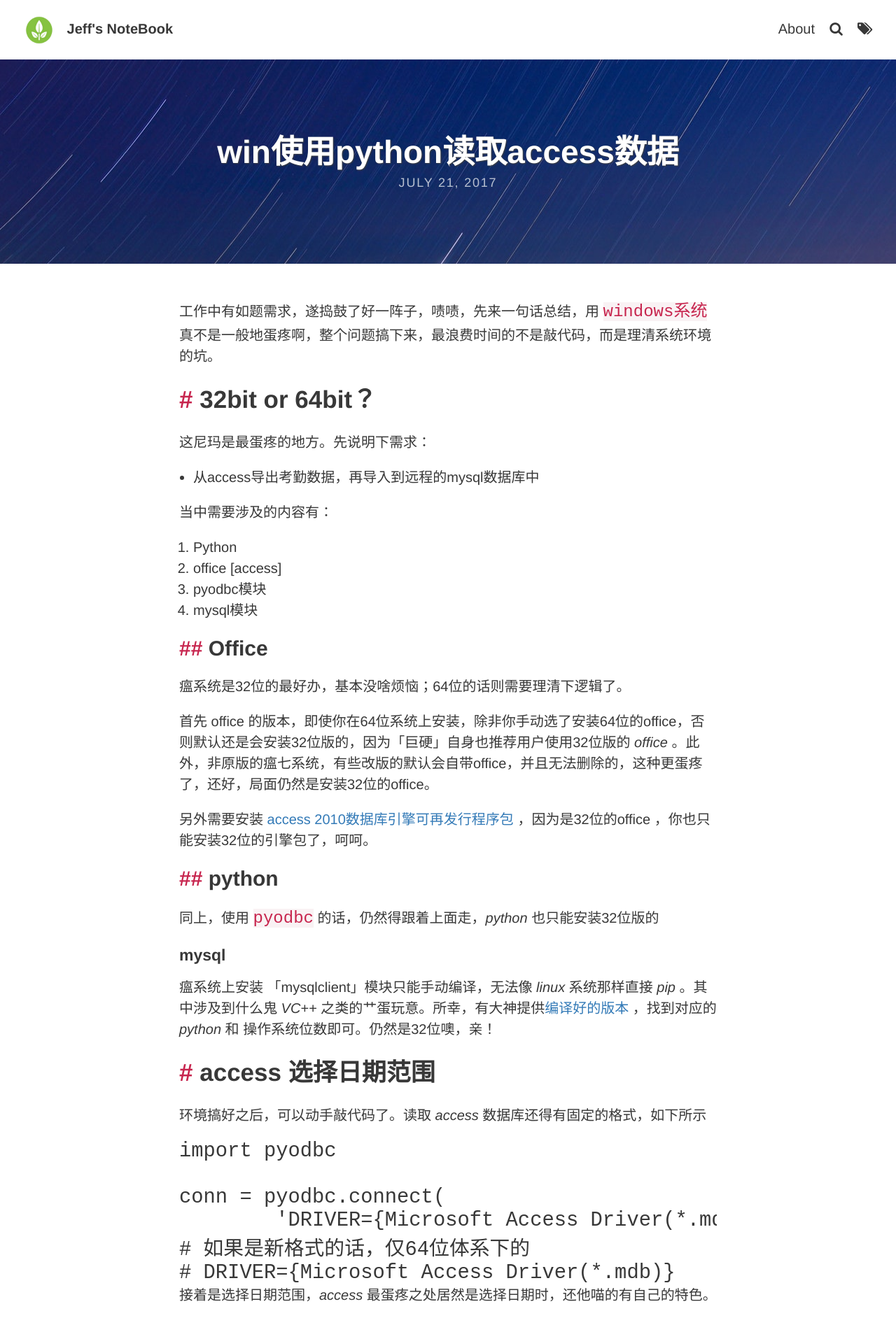
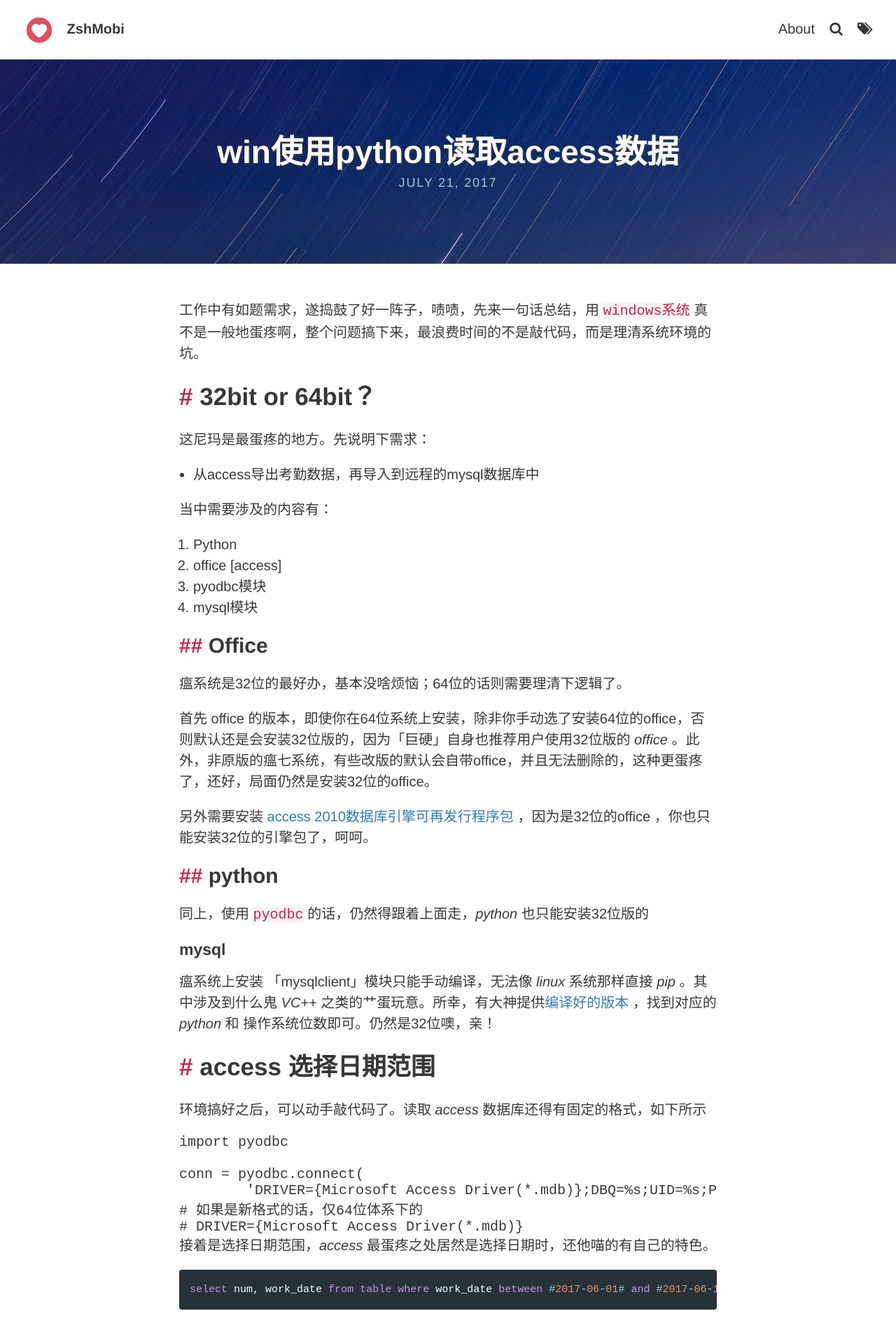
Before and after one commit to pwmake/notebook, a Jekyll site: the page built from _posts/2017-07-21-read-access-data-with-python-in-windows.md, in a window 1280 px wide. Shown: the top 1884 px of the page at 70% size. Built offline with Jekyll 4.4.1, drawn with Linux system fonts in a browser that asks for light colours; some web fonts are replaced; comment, search, counter and statistics services are not loaded.

Commit message:
Change some style settings

```diff
--- a/_config.yml
+++ b/_config.yml
@@ -2,13 +2,13 @@
 baseurl: ""
 url: "http://zshmobi.com"
 title: ZshMobi # site's title
-description: "Jeff's NoteBook" # used by search engines
+description: "zshmobi personal blog" # used by search engines
 
 
 # THEME-SPECIFIC CONFIGURATION
 theme_settings:
   # Meta
-  title: Jeff's NoteBook # blog's title
+  title: ZshMobi # blog's title
   avatar: assets/img/avatar.png
   favicon: assets/favicon.png
   gravatar: # Email MD5 hash
--- a/_sass/external/_reset.scss
+++ b/_sass/external/_reset.scss
@@ -231,7 +231,7 @@
 pre,
 samp {
   font-family: monospace, monospace;
-  font-size: 1.2em;
+  font-size: 1em;
 }
 
 /* Forms
```
Also changed, not shown: assets/favicon.png, assets/img/avatar.png.
